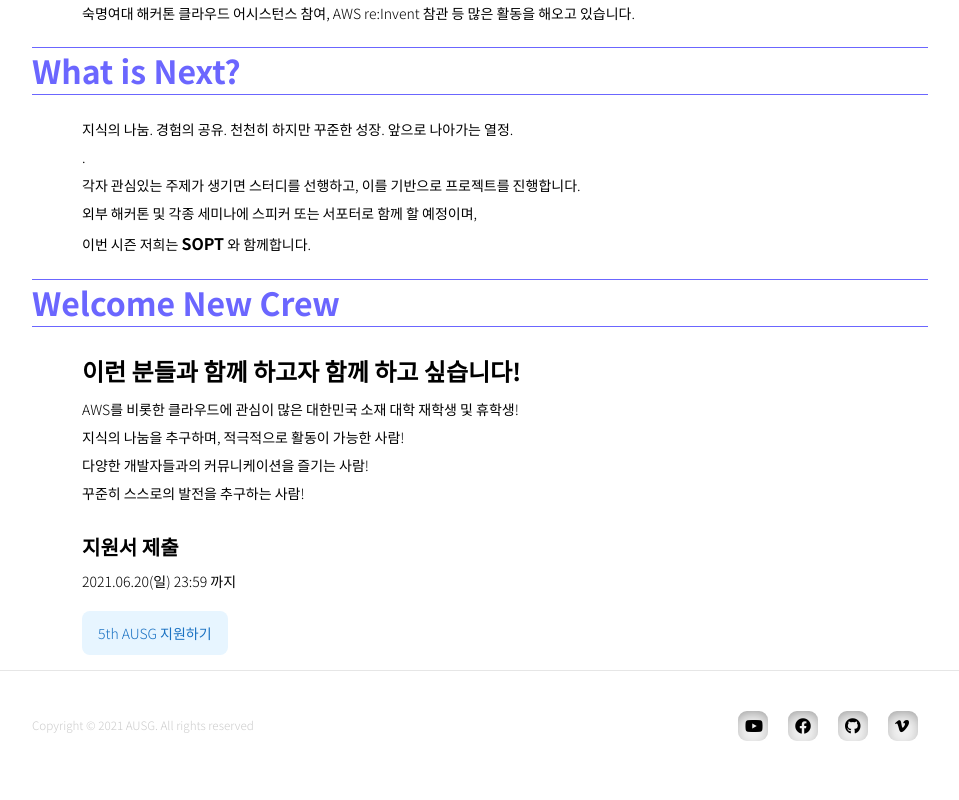
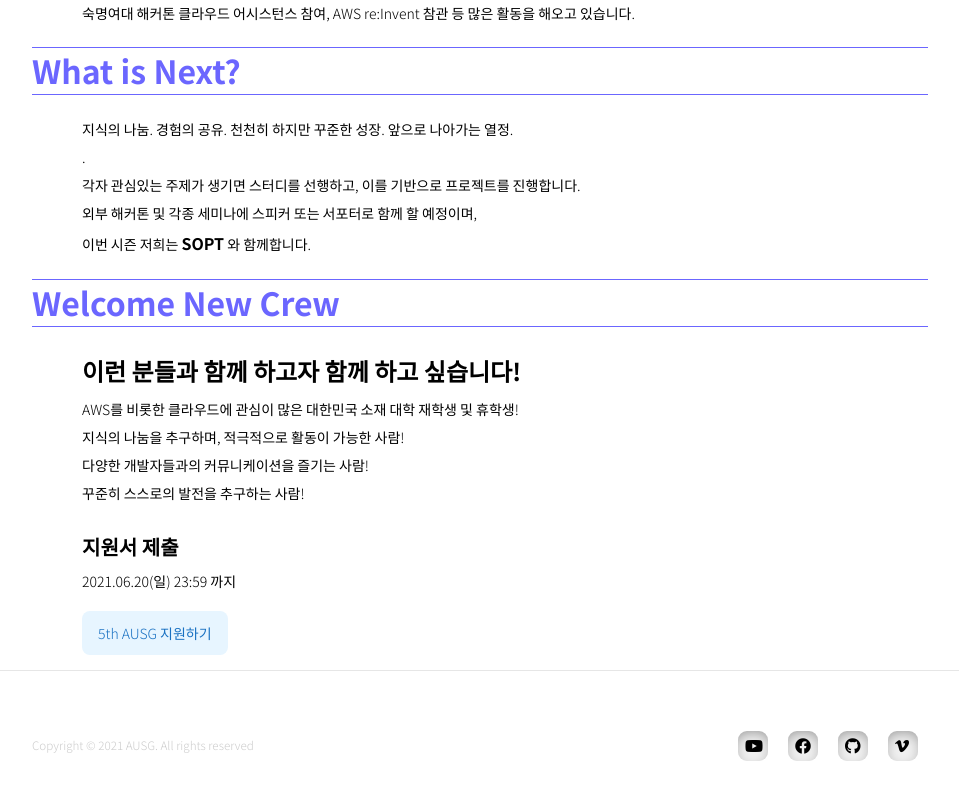
Before and after one commit to AUSG/Relay-Homepage, a Next.js app in the folder client/: page / in a window 1280 px wide. Shown: the part 1897-2697 px from the top of the page, without its empty margins (160-1119 px from the left). Before the commit the page ends 2661 px from the top, so only its background shows below. Built offline with nearby package versions, Linux system fonts and the light colour scheme.

Commit message:
feat: add footer height

```diff
--- a/client/src/styles/global.css
+++ b/client/src/styles/global.css
@@ -57,8 +57,8 @@ body {
   z-index: 100;
   height: 60px;
   padding: 0 30px;
-  box-shadow: 0 .5rem 1rem 0 rgba(0, 0, 0, .05);
-  background-color: rgba(255, 255, 255, .5);
+  box-shadow: 0 0.5rem 1rem 0 rgba(0, 0, 0, 0.05);
+  background-color: rgba(255, 255, 255, 0.5);
   backdrop-filter: blur(20px);
   align-items: center;
 }
@@ -199,7 +199,7 @@ body {
 .doc_footer {
   display: block;
   box-sizing: border-box;
-  padding: 30px 15%;
+  padding: 50px 15% 60px;
   margin: 0 auto;
   border-top: 1px solid #e6e6e6;
 }
```
